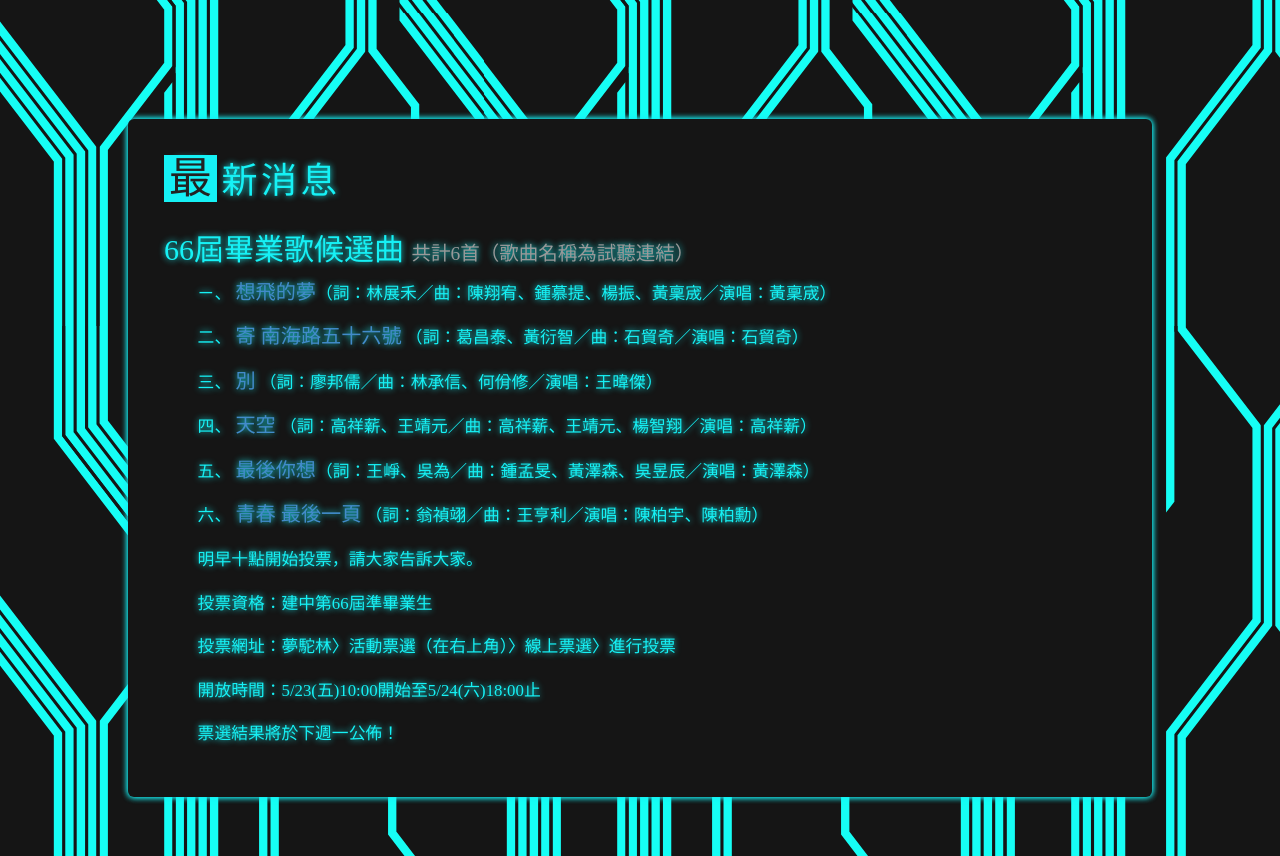
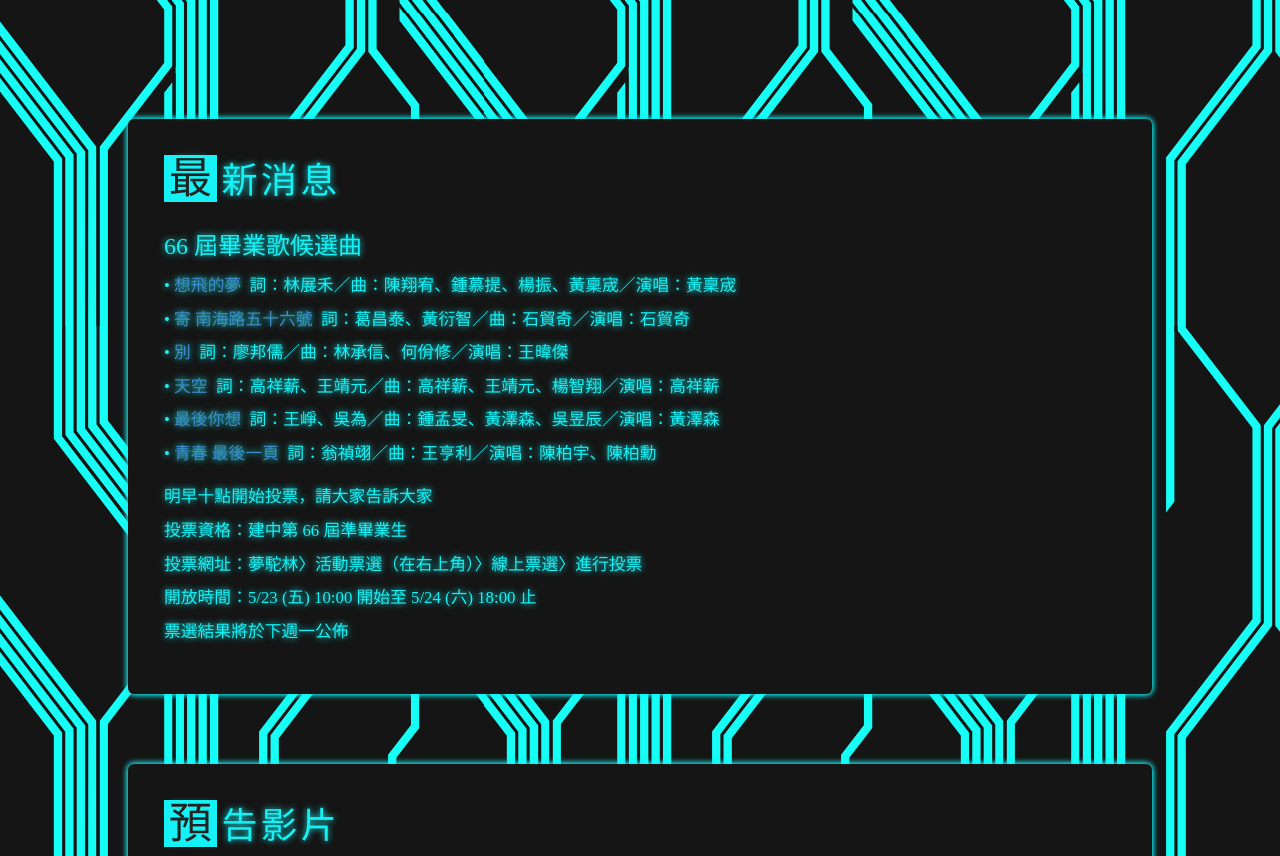
Before and after one commit to yuwen41200/ckhsgrad, a plain HTML site: page index.htm in a window 1280 px wide. Shown: the part 821-1677 px from the top of the page. Drawn offline with Linux system fonts and the light colour scheme; some packages are replaced by stand-ins of ours.

Commit message:
make news more beautiful

```diff
--- a/index.htm
+++ b/index.htm
@@ -191,44 +191,24 @@
 	</header>
 	<section id="news" class="well well-lg">
 		<h1><span>最</span>新消息</h1>
-		<h2>66屆畢業歌候選曲 <small>共計6首（歌曲名稱為試聽連結）</small></h2>
-		<p>
-			ㄧ、<a href="https://soundcloud.com/ck66perform/no_1/s-Jhkvg">
-			<big>想飛的夢</big></a>（詞：林展禾／曲：陳翔宥、鍾慕提、楊振、黃稟宬／演唱：黃稟宬）
-		</p>
-		<p>
-			二、<a href="https://soundcloud.com/ck66perform/no_2/s-bIaLB">
-			<big>寄 南海路五十六號</big></a>
-			（詞：葛昌泰、黃衍智／曲：石貿奇／演唱：石貿奇）<br/>
-		</p>
-		<p>
-			三、<a href="https://soundcloud.com/ck66perform/no_3/s-gQs07">
-			<big>別</big></a>
-			（詞：廖邦儒／曲：林承信、何佾修／演唱：王暐傑）<br/>
-		</p>
-		<p>
-			四、<a href="https://soundcloud.com/ck66perform/no_4/s-z0ju1">
-			<big>天空</big></a>
-			（詞：高祥薪、王靖元／曲：高祥薪、王靖元、楊智翔／演唱：高祥薪）<br/>
-		</p>
-		<p>
-			五、<a href="https://soundcloud.com/ck66perform/no_5/s-YdmKG">
-			<big>最後你想</big></a>（詞：王崢、吳為／曲：鍾孟旻、黃澤森、吳昱辰／演唱：黃澤森）<br/>
-		</p>
-		<p>
-			六、<a href="https://soundcloud.com/ck66perform/no_6/s-zAmNz">
-			<big>青春 最後一頁</big></a>
-			（詞：翁禎翊／曲：王亨利／演唱：陳柏宇、陳柏勳）
-		</p>
-
-
-		<p>明早十點開始投票，請大家告訴大家。</p>
-
-		<p>投票資格：建中第66屆準畢業生</p>
-		<p>投票網址：夢駝林〉活動票選（在右上角）〉線上票選〉進行投票</p>
-		<p>開放時間：5/23(五)10:00開始至5/24(六)18:00止</p>
-
-		<p>票選結果將於下週一公佈！</p>
+		<h3>66 屆畢業歌候選曲</h3>
+		<p style="text-indent: 0em">&bull;&nbsp;<a href="https://soundcloud.com/ck66perform/no_1/s-Jhkvg">想飛的夢</a>
+		&nbsp;詞：林展禾／曲：陳翔宥、鍾慕提、楊振、黃稟宬／演唱：黃稟宬<br>
+		&bull;&nbsp;<a href="https://soundcloud.com/ck66perform/no_2/s-bIaLB">寄 南海路五十六號</a>
+		&nbsp;詞：葛昌泰、黃衍智／曲：石貿奇／演唱：石貿奇<br>
+		&bull;&nbsp;<a href="https://soundcloud.com/ck66perform/no_3/s-gQs07">別</a>
+		&nbsp;詞：廖邦儒／曲：林承信、何佾修／演唱：王暐傑<br>
+		&bull;&nbsp;<a href="https://soundcloud.com/ck66perform/no_4/s-z0ju1">天空</a>
+		&nbsp;詞：高祥薪、王靖元／曲：高祥薪、王靖元、楊智翔／演唱：高祥薪<br>
+		&bull;&nbsp;<a href="https://soundcloud.com/ck66perform/no_5/s-YdmKG">最後你想</a>
+		&nbsp;詞：王崢、吳為／曲：鍾孟旻、黃澤森、吳昱辰／演唱：黃澤森<br>
+		&bull;&nbsp;<a href="https://soundcloud.com/ck66perform/no_6/s-zAmNz">青春 最後一頁</a>
+		&nbsp;詞：翁禎翊／曲：王亨利／演唱：陳柏宇、陳柏勳</p>
+		<p style="text-indent: 0em">明早十點開始投票，請大家告訴大家<br>
+		投票資格：建中第 66 屆準畢業生<br>
+		投票網址：夢駝林〉活動票選（在右上角）〉線上票選〉進行投票<br>
+		開放時間：5/23 (五) 10:00 開始至 5/24 (六) 18:00 止<br>
+		票選結果將於下週一公佈</p>
 	</section>
 	<section id="video" class="well well-lg">
 		<h1><span>預</span>告影片</h1>
```
